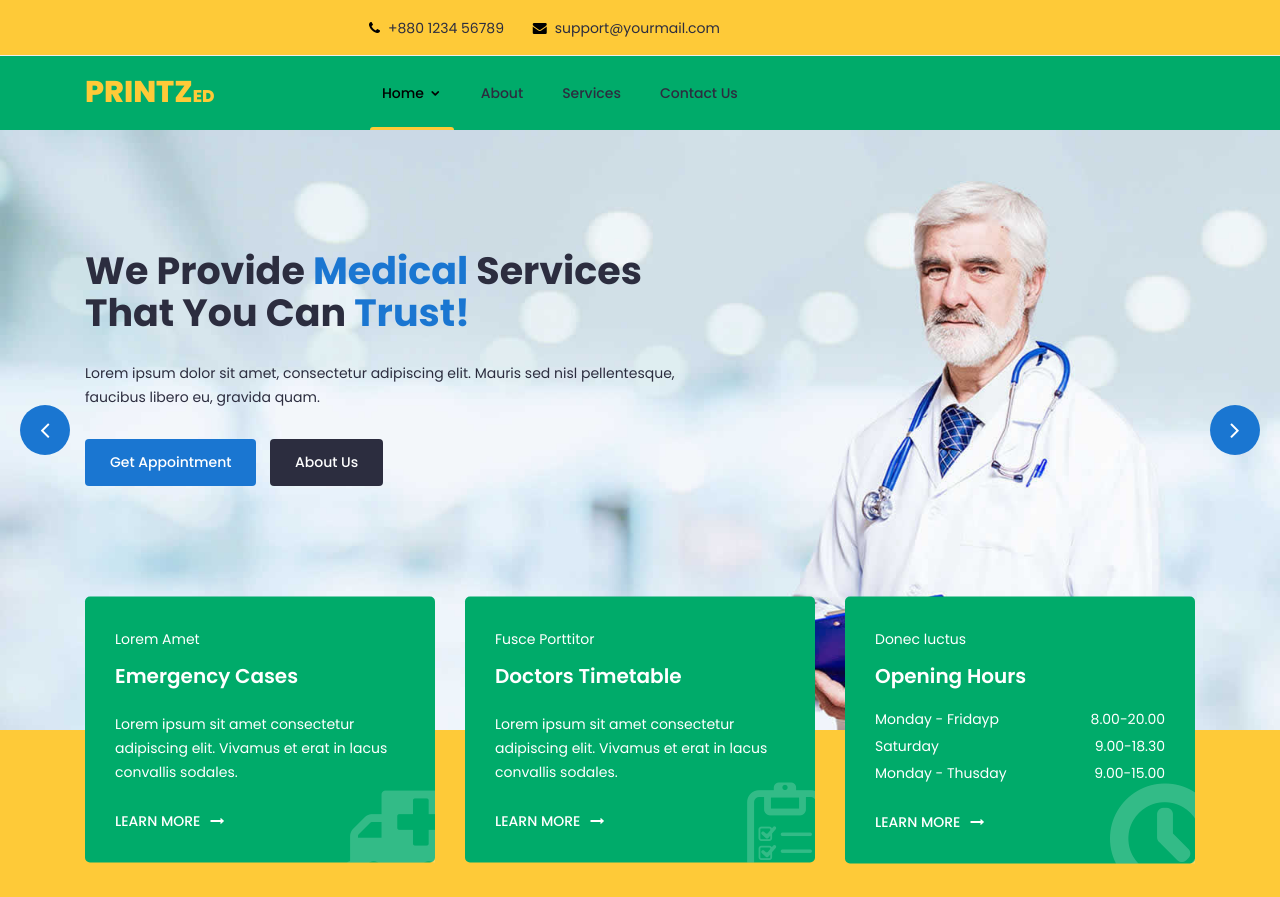
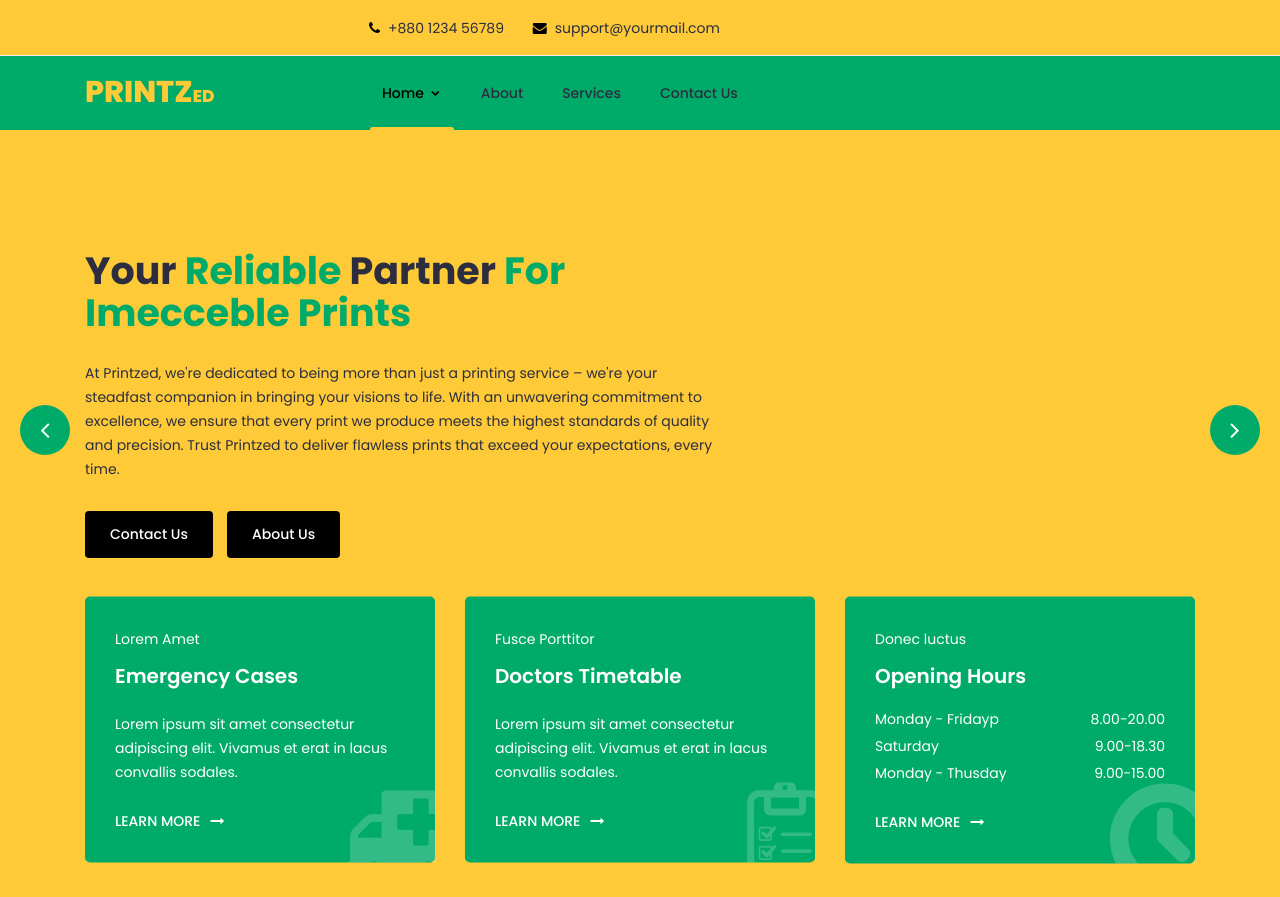
Before and after one commit to Logic-Leap/printz, a plain HTML site: page index.html in a window 1280 px wide. Shown: the top 897 px of the page. Drawn offline with Linux system fonts and the light colour scheme; a script that the page names is missing.

Commit message:
banner changed

```diff
--- a/index.html
+++ b/index.html
@@ -151,15 +151,15 @@
 		<section class="slider">
 			<div class="hero-slider">
 				<!-- Start Single Slider -->
-				<div class="single-slider" style="background-image:url('img/slider2.jpg')">
+				<div class="single-slider" style="background-image:url('')">
 					<div class="container">
 						<div class="row">
 							<div class="col-lg-7">
 								<div class="text">
-									<h1>We Provide <span>Medical</span> Services That You Can <span>Trust!</span></h1>
-									<p>Lorem ipsum dolor sit amet, consectetur adipiscing elit. Mauris sed nisl pellentesque, faucibus libero eu, gravida quam. </p>
+									<h1>Printzed Delivering <span>Printing</span> Solutions <span>You can depend On</span></h1>
+									<p>LPrintzed stands as your trusted ally in the realm of printing, offering solutions that prioritize reliability and excellence. From concept to completion, count on us to deliver consistent quality and service that surpasses your expectations. With Printzed by your side, your printing needs are in dependable hands. </p>
 									<div class="button">
-										<a href="#" class="btn">Get Appointment</a>
+										<a href="#" class="btn">Contact Us</a>
 										<a href="#" class="btn primary">Learn More</a>
 									</div>
 								</div>
@@ -169,16 +169,16 @@
 				</div>
 				<!-- End Single Slider -->
 				<!-- Start Single Slider -->
-				<div class="single-slider" style="background-image:url('img/slider.jpg')">
+				<div class="single-slider" style="background-image:url('')">
 					<div class="container">
 						<div class="row">
 							<div class="col-lg-7">
 								<div class="text">
-									<h1>We Provide <span>Medical</span> Services That You Can <span>Trust!</span></h1>
-									<p>Lorem ipsum dolor sit amet, consectetur adipiscing elit. Mauris sed nisl pellentesque, faucibus libero eu, gravida quam. </p>
+									<h1>Your <span>Reliable </span> Partner <span>For Imecceble Prints</span></h1>
+									<p>At Printzed, we're dedicated to being more than just a printing service – we're your steadfast companion in bringing your visions to life. With an unwavering commitment to excellence, we ensure that every print we produce meets the highest standards of quality and precision. Trust Printzed to deliver flawless prints that exceed your expectations, every time. </p>
 									<div class="button">
-										<a href="#" class="btn">Get Appointment</a>
-										<a href="#" class="btn primary">About Us</a>
+										<a href="#" class="btn">Contact Us</a>
+										<a href="#" class="btn cl">About Us</a>
 									</div>
 								</div>
 							</div>
@@ -187,16 +187,16 @@
 				</div>
 				<!-- Start End Slider -->
 				<!-- Start Single Slider -->
-				<div class="single-slider" style="background-image:url('img/slider3.jpg')">
+				<div class="single-slider" style="background-image:url('')">
 					<div class="container">
 						<div class="row">
 							<div class="col-lg-7">
 								<div class="text">
-									<h1>We Provide <span>Medical</span> Services That You Can <span>Trust!</span></h1>
-									<p>Lorem ipsum dolor sit amet, consectetur adipiscing elit. Mauris sed nisl pellentesque, faucibus libero eu, gravida quam. </p>
+									<h1>Trust <span>Printzed</span> Exceptional <span>Printing Quality and Service.</span></h1>
+									<p>When it comes to your printing needs, Printzed is the name you can rely on. We pride ourselves on providing not only exceptional print quality but also unparalleled service. From the moment you engage with us, expect nothing less than personalized attention, expert guidance, and meticulous attention to detail. With Printzed, your satisfaction is not just a goal – it's our promise. </p>
 									<div class="button">
-										<a href="#" class="btn">Get Appointment</a>
-										<a href="#" class="btn primary">Conatct Now</a>
+										<a href="#" class="btn">Contact Us</a>
+
 									</div>
 								</div>
 							</div>
--- a/style.css
+++ b/style.css
@@ -604,6 +604,9 @@ body{
 	background-position: center;
 	background-repeat:no-repeat;
 }
+.cl{
+	color: #00ab6a;
+}
 .slider .single-slider .text{
 	margin-top:120px;
 }
@@ -619,7 +622,7 @@ body{
 	line-height: 42px;
 }
 .slider .single-slider h1 span{
-	color:#1a76d1;
+	color:#00ab6a;
 }
 .slider .single-slider p {
 	color: #2C2D3F;
@@ -631,12 +634,15 @@ body{
 }
 .slider .single-slider .btn{
 	color:#fff;
-	background:#1a76d1;
+	background:#000000;
 	font-weight:500;
 	display:inline-block;
 	margin:0;
 	margin-right:10px;
 }
+.slider .single-slider .btn:before{
+	background-color: #00ab6a !important;
+}
 .slider .single-slider .btn:last-child{
 	margin:0;
 }
@@ -645,7 +651,7 @@ body{
 	color:#fff;
 }
 .slider .single-slider .btn.primary:before{
-	background:#1A76D1;
+	background:#00ab6a;
 }
 .slider .owl-carousel .owl-nav {
 	margin: 0;
@@ -659,7 +665,7 @@ body{
 	width: 50px;
 	line-height: 50px;
 	text-align: center;
-	background: #1A76D1;
+	background: #00ab6a;
 	color: #fff;
 	font-size: 26px;
 	position: absolute;
```
Also changed, not shown: img/WhatsApp Image 2024-04-22 at 13.01.00_ffc31c4e.jpg (added), 1 other file.
